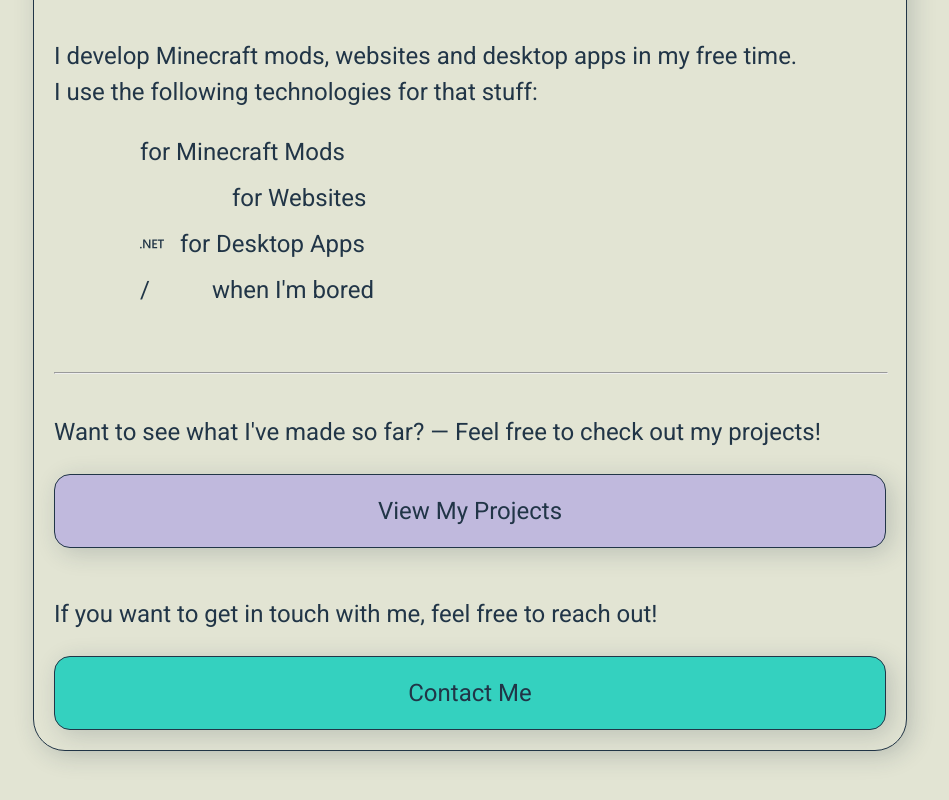
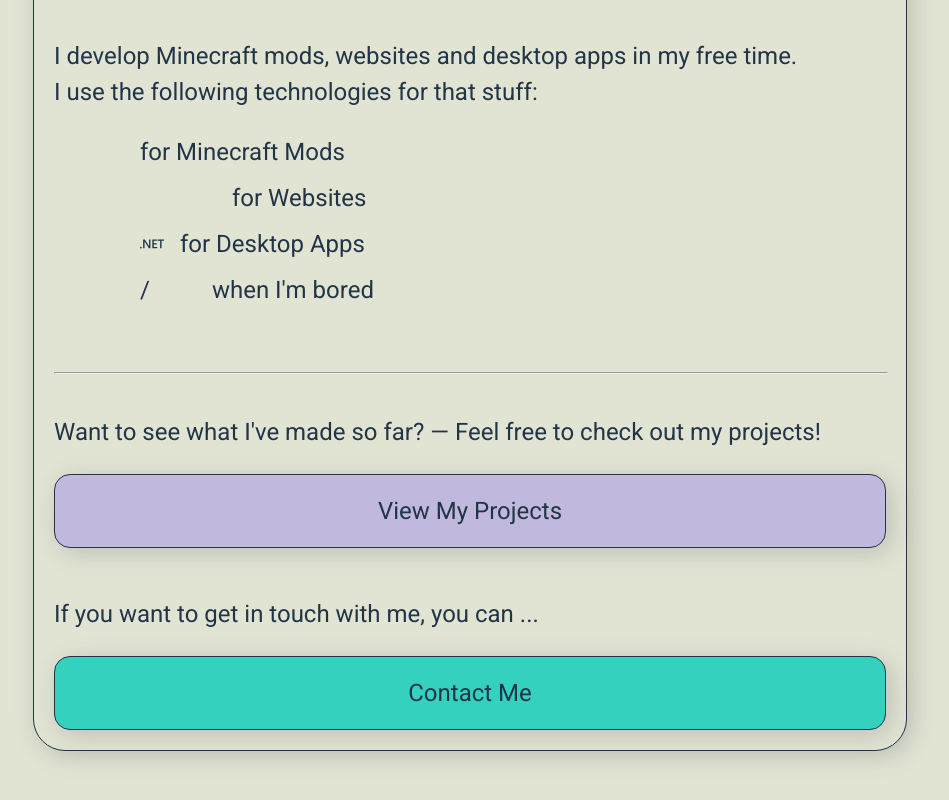
Before and after one commit to tobiazsh/tobiazsh.github.io, a React (Vite) app: page / in a window 1280 px wide. Shown: the part 592-1392 px from the top of the page, without its empty margins (170-1119 px from the left). Built offline with nearby package versions, Linux system fonts and the light colour scheme; some icons are missing.

Commit message:
remove repetitiveness

```diff
--- a/src/App.tsx
+++ b/src/App.tsx
@@ -72,7 +72,7 @@ function App() {
                     View My Projects
                 </FloatingRedirect>
                 <p style={{marginTop: "2em"}}>
-                    If you want to get in touch with me, feel free to reach out!
+                    If you want to get in touch with me, you can ...
                 </p>
                 <FloatingRedirect to={"/contact"} className={styles.button} variant={"secondary"}>
                     Contact Me
```
